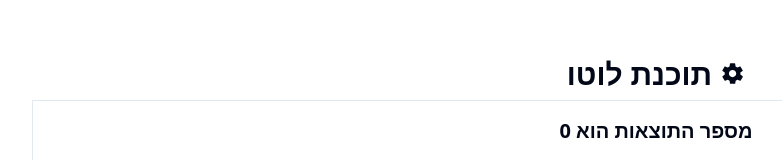
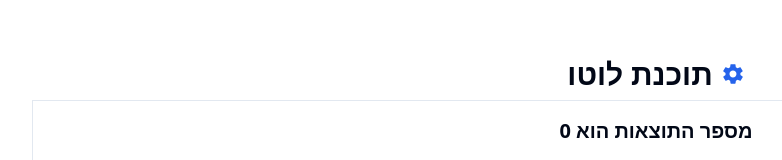
Before and after one commit to avrahamvais123/loto, a Next.js app: page / in a window 1280 px wide. Shown: the part 130-290 px from the top of the page, without its empty margins (43-825 px from the left). Built offline with nearby package versions, Linux system fonts and the light colour scheme; what @marica.io/tailwind-ram would draw is missing.

Commit message:
fix design

```diff
--- a/app/page.js
+++ b/app/page.js
@@ -18,7 +18,7 @@ export default function Home() {
     const results = findNumbers(values);
     setAllSelections(results);
     setCaregory("combinations");
-
+    setOpenDrawer(false);
     console.log("results: ", results);
   };
 
@@ -86,7 +86,7 @@ export default function Home() {
         <div className="w-full flex justify-center items-center gap-2">
           <IoMdSettings
             className={cn(
-              "h-[70%] w-auto",
+              "text-2xl text-blue-600",
               "transition-all cursor-pointer",
               openDrawer ? "rotate-180" : "rotate-0"
             )}
```
